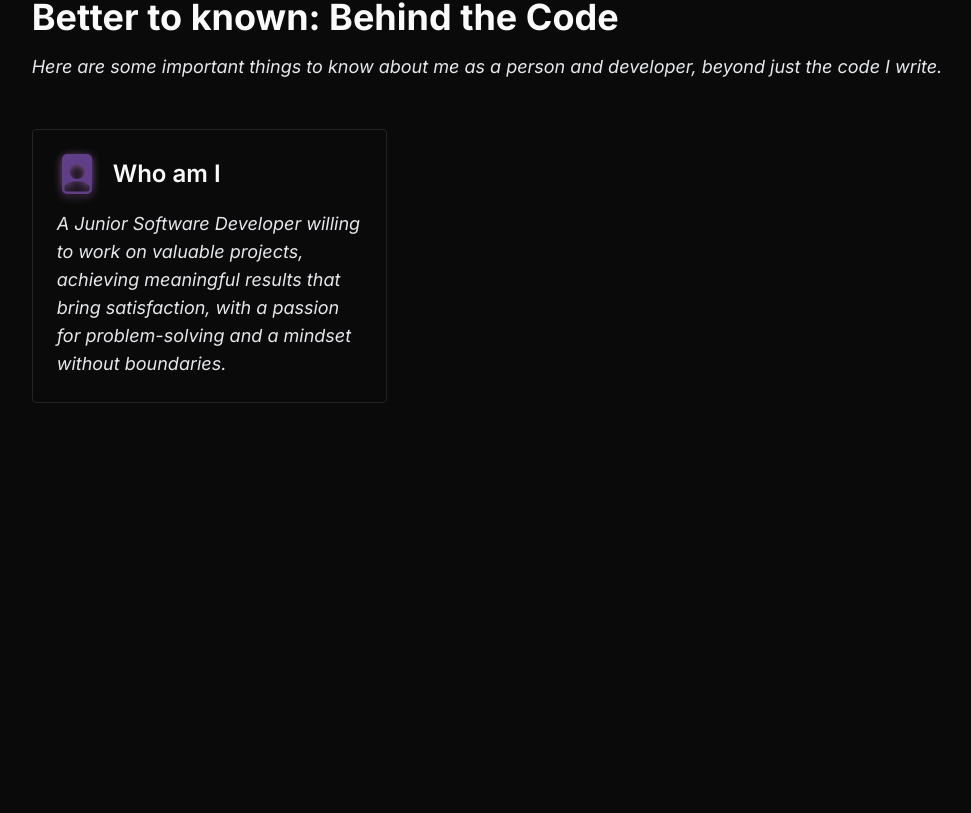
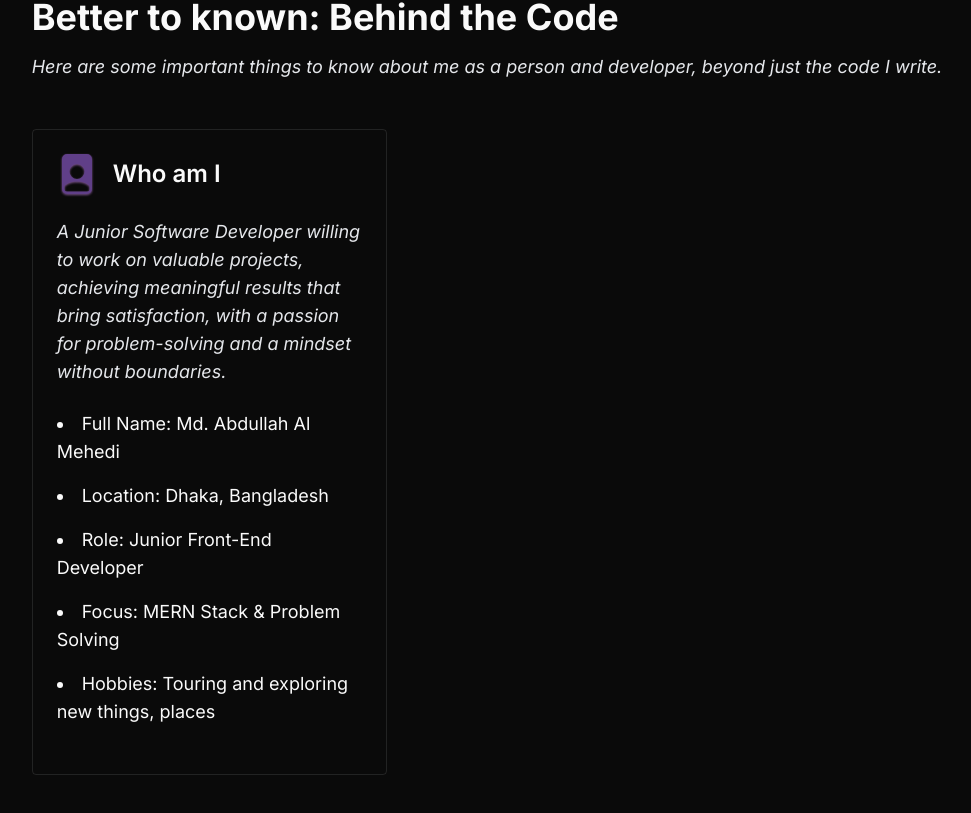
Before and after one commit to Mehedi86/mehedi-portfolio-v2, a React (Vite) app: page / in a window 1280 px wide. Shown: the part 884-1697 px from the top of the page, without its empty margins (75-1046 px from the left). Before the commit the page ends 1600 px from the top, so only its background shows below. Built offline with nearby package versions, Linux system fonts and the light colour scheme.

Commit message:
added: who am I

```diff
--- a/src/components/content/About.tsx
+++ b/src/components/content/About.tsx
@@ -17,13 +17,22 @@ export default function About() {
           <div className='border rounded p-6'>
             <div className='flex items-center gap-4'>
               <BsFillFilePersonFill
-                className="text-[#603f88] size-10 drop-shadow-[0_2px_4px_rgba(151,101,174,0.8)]"
+                className="text-[#603f88] size-10 drop-shadow-[0_2px_4px_rgba(151,101,174,0.8)]  dark:drop-shadow-[0_1px_1px_rgba(151,101,174,0.8)]"
               />
               <h1 className='text-2xl font-semibold'>Who am I</h1>
             </div>
-            <p className="mt-4 text-base md:text-lg italic text-gray-700 dark:text-gray-200">
+            <p className="mt-6 text-base md:text-lg italic text-gray-700 dark:text-gray-200">
               A Junior Software Developer willing to work on valuable projects, achieving meaningful results that bring satisfaction, with a passion for problem-solving and a mindset without boundaries.
             </p>
+            <div className='my-6'>
+              <ul className='space-y-4 text-lg list-disc list-inside'>
+                <li>Full Name: Md. Abdullah Al Mehedi</li>
+                <li>Location: Dhaka, Bangladesh</li>
+                <li>Role: Junior Front-End Developer</li>
+                <li>Focus: MERN Stack & Problem Solving</li>
+                <li>Hobbies: Touring and exploring new things, places</li>
+              </ul>
+            </div>
           </div>
           {/* What I do */}
           <div></div>
```
